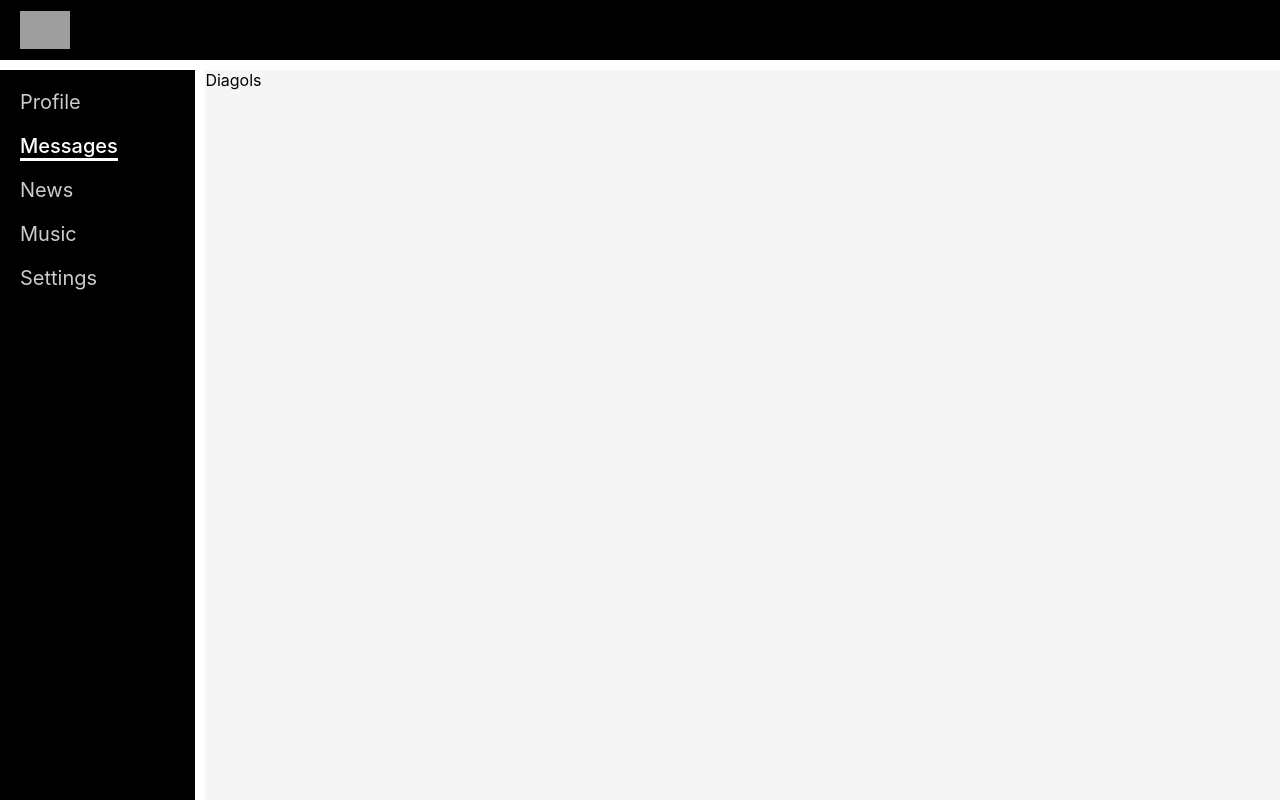
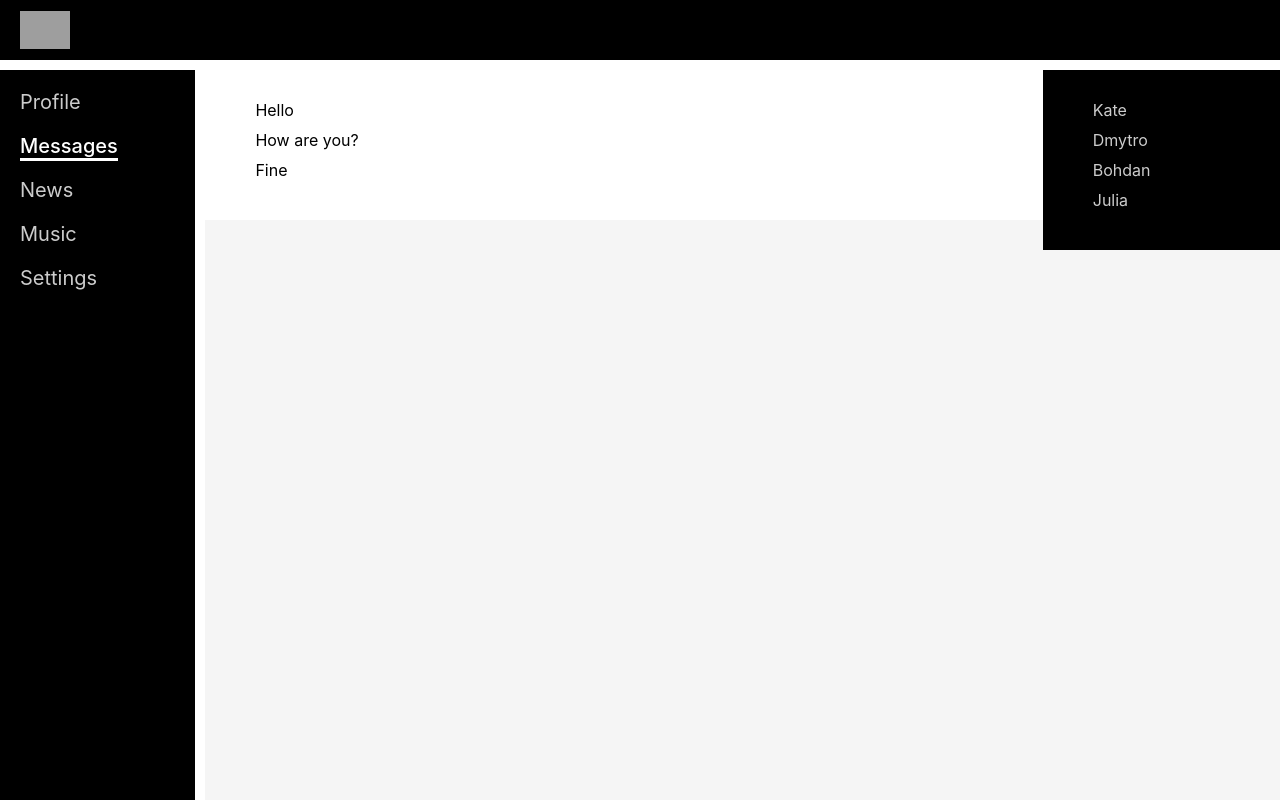
Before and after one commit to Katkatkat333/react-app, a React (Create React App) app: page /dialogs in a window 1280 px wide. Built offline with nearby package versions, Linux system fonts and the light colour scheme; grey boxes are pictures that could not be loaded.

Commit message:
Use map function to get data from Dialogs, Messages and Posts arrays and add it to jsx

```diff
--- a/src/App.css
+++ b/src/App.css
@@ -9,7 +9,8 @@
 
 .app-wrapper-content {
   height: calc(100vh - 70px);
+  overflow-x: hidden;
   grid-area: c;
   background: whitesmoke;
-  overflow-x: hidden;
+
 }
--- a/src/App.js
+++ b/src/App.js
@@ -17,7 +17,7 @@ const App = () => {
                 <div className="app-wrapper-content">
                     <Routes>
                         <Route path="/profile" element={<Profile/>}/>
-                        <Route path="/dialogs" element={<Dialogs/>}/>
+                        <Route path="/dialogs/*" element={<Dialogs/>}/>
                         <Route path="/news" element={<News/>}/>
                         <Route path="/music" element={<Music/>}/>
                         <Route path="/settings" element={<Settings/>}/>
--- a/src/components/Dialogs/Dialogs.jsx
+++ b/src/components/Dialogs/Dialogs.jsx
@@ -1,10 +1,52 @@
 import React from 'react';
 import s from './Dialogs.module.css';
+import {NavLink} from "react-router-dom";
 
-const Dialogs = (props) => {
+const DialogItem = ({id, name}) => {
+    let activeClassButton = ({isActive}) =>
+        isActive ? `${s.link} ${s.activeLink}` : s.link
+
     return (
-        <div>
-            Diagols
+        <div className={s.dialog}>
+            <NavLink to={"/dialogs/" + id} className={activeClassButton}>{name}</NavLink>
+        </div>
+    )
+}
+
+const Message = ({text}) => {
+    return (
+        <div className={s.message}>
+            {text}
+        </div>
+    )
+}
+
+const Dialogs = () => {
+
+    let dialogsData = [
+        {id: 1, name: 'Kate'},
+        {id: 2, name: 'Dmytro'},
+        {id: 3, name: 'Bohdan'},
+        {id: 4, name: 'Julia'}
+    ]
+
+    let messagesData = [
+        {id: 1, text: 'Hello'},
+        {id: 2, text: 'How are you?'},
+        {id: 3, text: 'Fine'},
+    ]
+
+    let dialogsElements = dialogsData.map(dialog => <DialogItem name={dialog.name} id={dialog.id}/>)
+    let messagesElements = messagesData.map(message => <Message text={message.text} id={message.id}/>)
+
+    return (
+        <div className={s.dialogs}>
+            <div className={s.messages}>
+                {messagesElements}
+            </div>
+            <div className={s.dialog_items}>
+                {dialogsElements}
+            </div>
         </div>
     )
 }
--- a/src/components/Dialogs/Dialogs.module.css
+++ b/src/components/Dialogs/Dialogs.module.css
@@ -0,0 +1,39 @@
+.dialogs {
+    display: flex;
+    align-items: start;
+    justify-content: left;
+    height: calc(100vh - 70px);
+    overflow-x: hidden;
+}
+
+.dialog_items {
+    background: black;
+    width: 200px;
+    padding: 30px 50px;
+}
+
+.dialog {
+    color: white;
+    padding-bottom: 10px;
+}
+
+.messages {
+    background: white;
+    width: 100%;
+    padding: 30px 50px;
+}
+
+.message {
+    padding-bottom: 10px;
+}
+
+.dialog a.activeLink {
+    font-weight: 500;
+    color: white;
+}
+
+.link {
+    color: #cccccc;
+    text-decoration: none;
+    font-size: 16px;
+}
--- a/src/components/Profile/MyPosts/MyPosts.jsx
+++ b/src/components/Profile/MyPosts/MyPosts.jsx
@@ -3,18 +3,25 @@ import s from './MyPosts.module.css';
 import Post from "./Post/Post";
 
 const MyPosts = () => {
+
+    let postData = [
+        {id: 1, message: 'Hello, My name is Kate', likes: '6'},
+        {id: 2, message: 'The London is a capital of Great Britain', likes: '100'},
+        {id: 3, message: 'hello world', likes: '2'}
+    ]
+
+    let postElements = postData.map(post => <Post id={post.id} message={post.message} likes={post.likes}/>)
+
     return (
         <div className={s.MyPosts}>
             <h2 className={s.title}>My posts</h2>
             <div className={s.AddPost}>
-                <textarea cols="60" rows="4"></textarea>
+                <textarea cols="60" rows="4">Text</textarea>
                 <button className={s.button}>Add post</button>
             </div>
             <div className={s.posts}>
                 New post
-                <Post message='Hello, My name is Kate' likes='6'/>
-                <Post message='The London is a capital of Great Britain' likes='100'/>
-                <Post message='hello world' likes='2'/>
+                {postElements}
             </div>
         </div>
     )
--- a/src/components/Profile/MyPosts/Post/Post.jsx
+++ b/src/components/Profile/MyPosts/Post/Post.jsx
@@ -2,6 +2,7 @@ import React from 'react';
 import s from './Post.module.css';
 
 const Post = (props) => {
+
     return (
         <div className={s.item}>
             <img src="https://salvemusic.com.ua/wp-content/uploads/2020/02/ava-max-768x512.jpg" alt=""/>
--- a/src/components/Profile/Profile.jsx
+++ b/src/components/Profile/Profile.jsx
@@ -5,7 +5,7 @@ import MyProfile from "./MyPosts/MyProfile/MyProfile";
 
 const Profile = () => {
     return (
-        <div className={s.content}>
+        <div>
             <div className={s.banner}>
                 <h1 className={s.title}> Little world in<br/>  Black&White</h1>
             </div>
```
